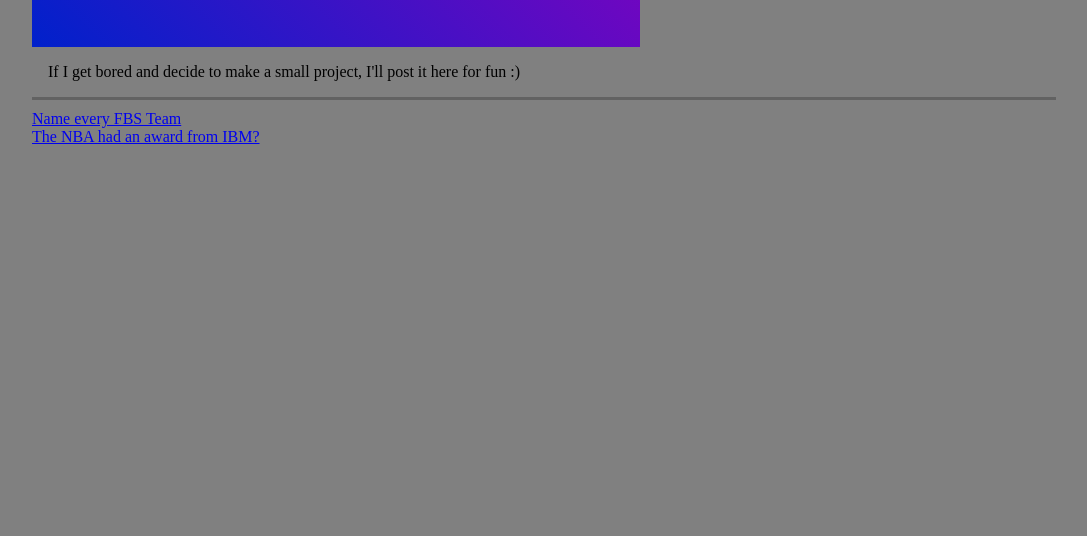
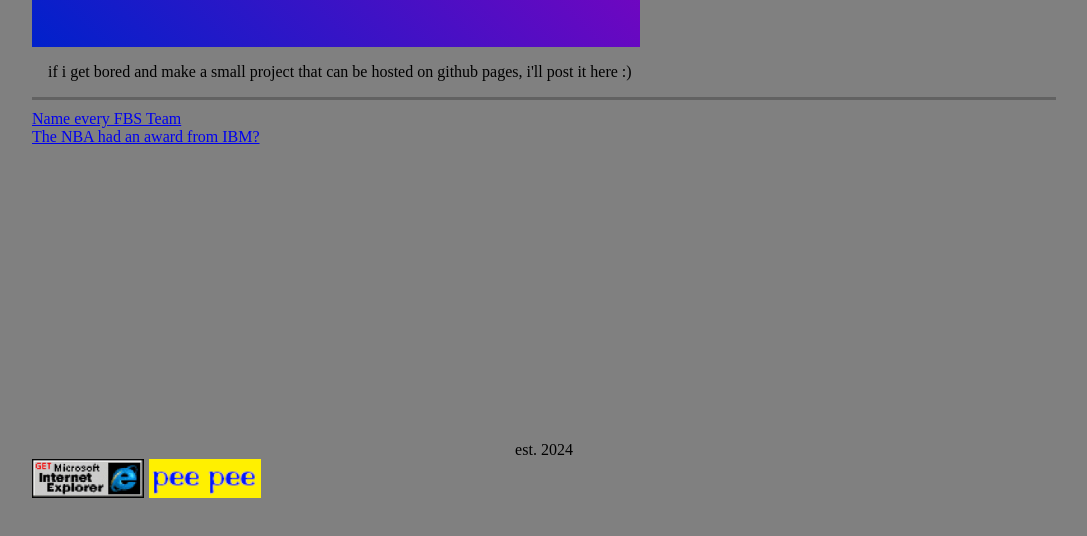
Before and after one commit to shouldntyoubeworking/home, a plain HTML site: page index.html in a window 1280 px wide. Shown: the part 172-708 px from the top of the page, without its empty margins (96-1183 px from the left). Drawn offline with Linux system fonts and the light colour scheme; a web font is replaced by a local one.

Commit message:
fun time

```diff
--- a/index.css
+++ b/index.css
@@ -7,6 +7,8 @@ body {
     width: 80%;
     margin: 0 auto;
     margin-top: 1%;
+    position: relative;
+    height: 95vh;
 }
 .header {
     width: 50%;
@@ -32,3 +34,42 @@ html, body {
     margin-bottom: 1%;
     border-color: #626262;
 }
+.footer {
+    height: 20vh;
+    position: absolute;
+    bottom: 0;
+    width: 100%;
+}
+
+.est {
+    width: 100%;
+    text-align: center;
+}
+
+.geocities-bottom-lol {
+    width: 100%;
+    height: 35%;
+    display: flex;
+}
+
+.images {
+    background: #000;
+    width: 7em;
+    height: 3em;
+    margin-right: 0.5%;
+    background-size: 100%!important;
+    background-repeat: no-repeat!important;
+
+
+
+
+
+}
+
+.ie {
+    background: url(./img/ie.jpg);
+}
+
+.pee {
+    background: url(./img/peepee.png);
+}
--- a/index.html
+++ b/index.html
@@ -1,24 +1,33 @@
 <html>
 
 <head>
-    <link rel="stylesheet" href="index.css">
+  <link rel="stylesheet" href="index.css">
+  <title>shouldntyoubeworking</title>
+  <!-- Hiiiiiiiiiiiiiiiii -->
 </head>
+
 
 <body>
   <div class="container">
     <div class="header">
-        Shouldn't you be working?
+      Shouldn't you be working?
     </div>
     <div class="introduction">
-        If I get bored and decide to make a small project, I'll post it here for fun :)
+      if i get bored and make a small project that can be hosted on github pages, i'll post it here :)
     </div>
     <div class="infographics">
       <a href="http://fbsteams.shouldntyoubeworking.com/">Name every FBS Team</a> <br />
       <a href="http://nbaibmaward.shouldntyoubeworking.com/">The NBA had an award from IBM?</a> <br />
-
-
     </div>
-
+    <div class="footer">
+      <div class="est">est. 2024</div>
+      <div class="geocities-bottom-lol">
+        <div class="images ie">
+        </div>
+        <div class="images pee">
+        </div>
+      </div>
+    </div>
   </div>
 </body>
 
```
Also changed, not shown: img/ie.jpg (added), img/peepee.png (added).
